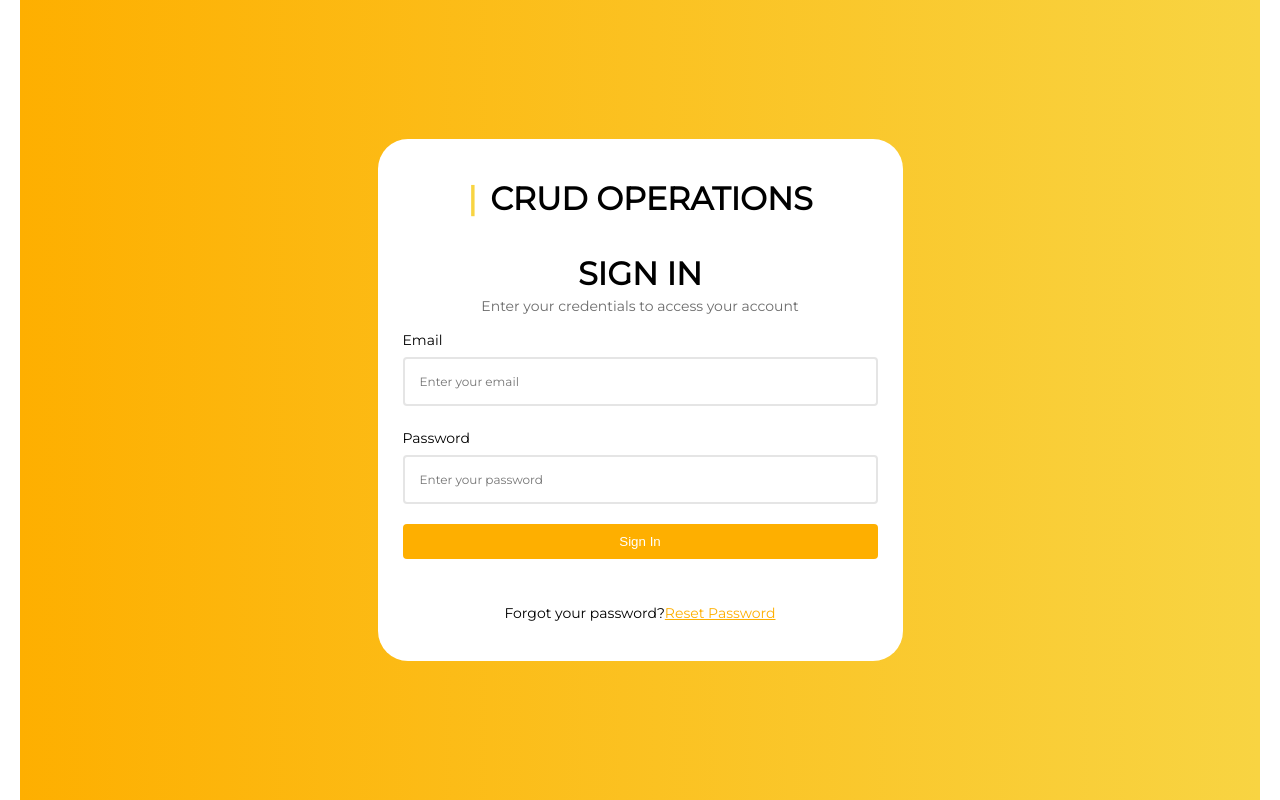
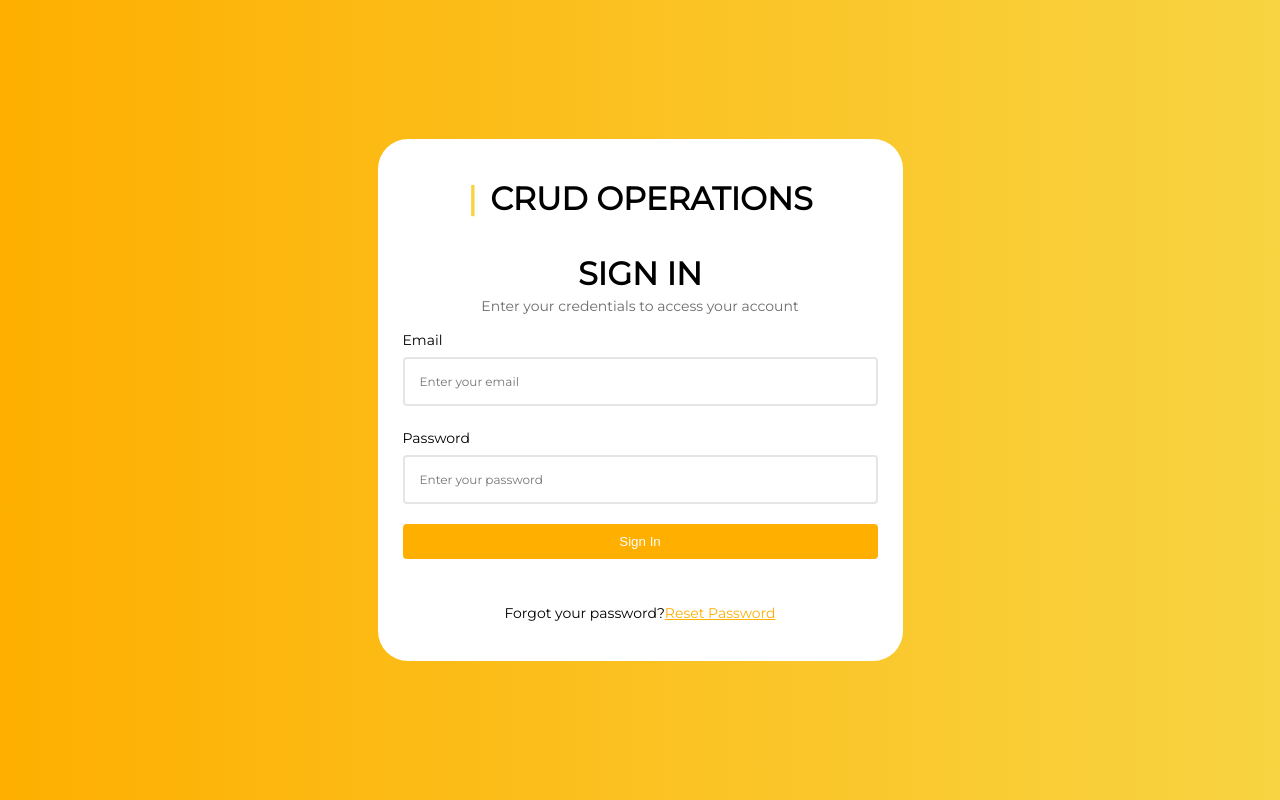
Before and after one commit to hoanguyen-agilityio/practice-react, a React (Vite) app in the folder practice-react/: page / in a window 1280 px wide. Built offline with nearby package versions, Linux system fonts and the light colour scheme.

Commit message:
Remove margin in section-body-login class

```diff
--- a/practice-react/src/pages/LoginPage/login-page.css
+++ b/practice-react/src/pages/LoginPage/login-page.css
@@ -6,7 +6,6 @@
   justify-content: center;
   align-items: center;
   min-height: 100vh;
-  margin: 0 20px;
 }
 
 .form-login {
@@ -15,6 +14,7 @@
   background: var(--secondary-color-50);
   border-radius: var(--border-radius-xl);
   padding: 0 15px;
+  margin: 0 20px;
 }
 
 .form-login-heading {
--- a/practice-react/src/pages/StudentsList/index.tsx
+++ b/practice-react/src/pages/StudentsList/index.tsx
@@ -88,7 +88,7 @@ const StudentsList = () => {
    */
   const handleToggleModalDelete = () => {
     setModalDelete(!isModalDelete)
-  }
+  };
 
   /**
    * Handles show or hide modal
@@ -325,7 +325,6 @@ const StudentsList = () => {
           // Hide loader
           setLoading(false);
 
-          // update lai students
           setStudent((students) => [...students, newStudent]);
         }, 3000);
       } catch (error) {
```
Also changed, not shown: practice-react/src/components/header/index.tsx (+5 -8 lines).
